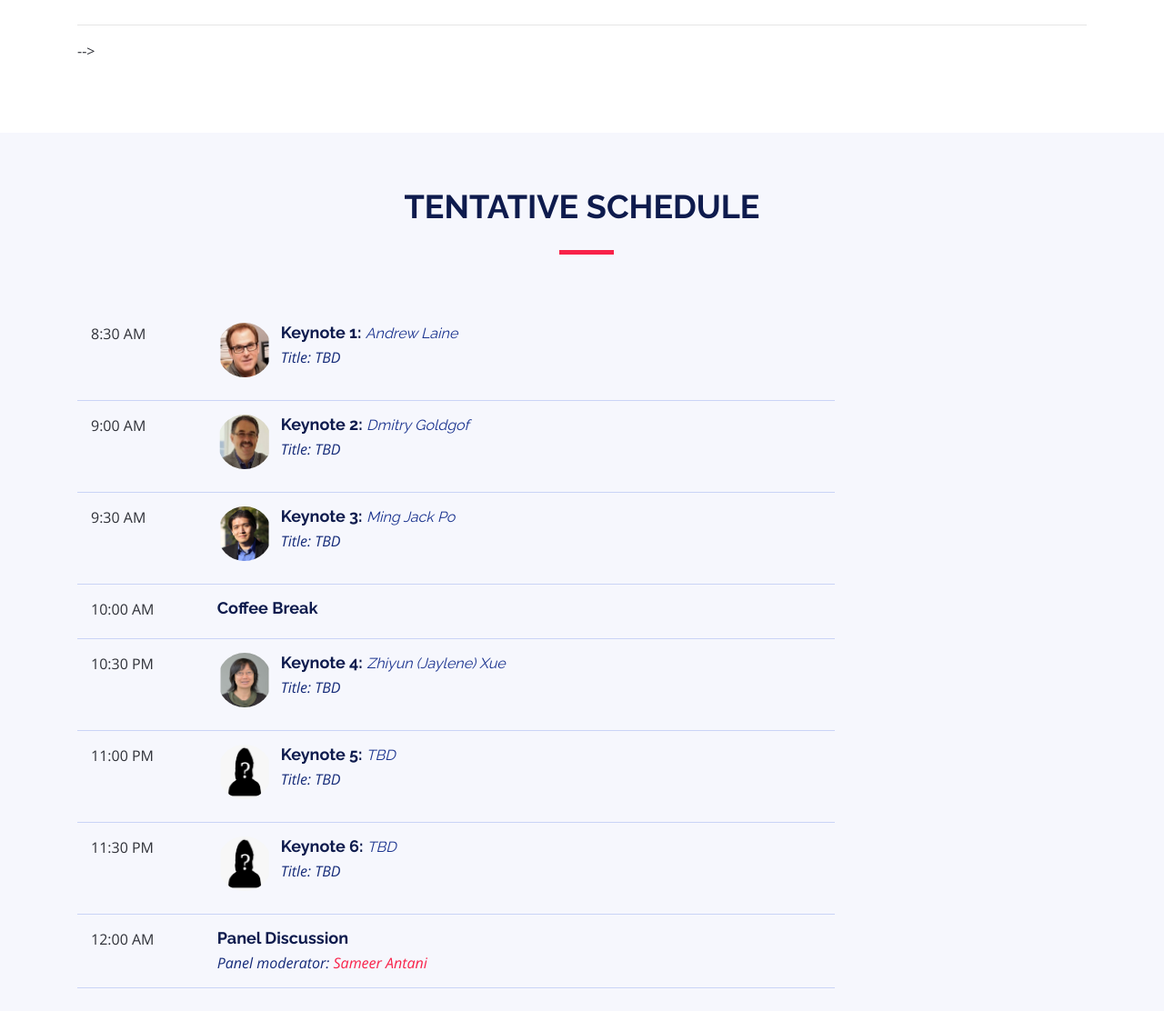
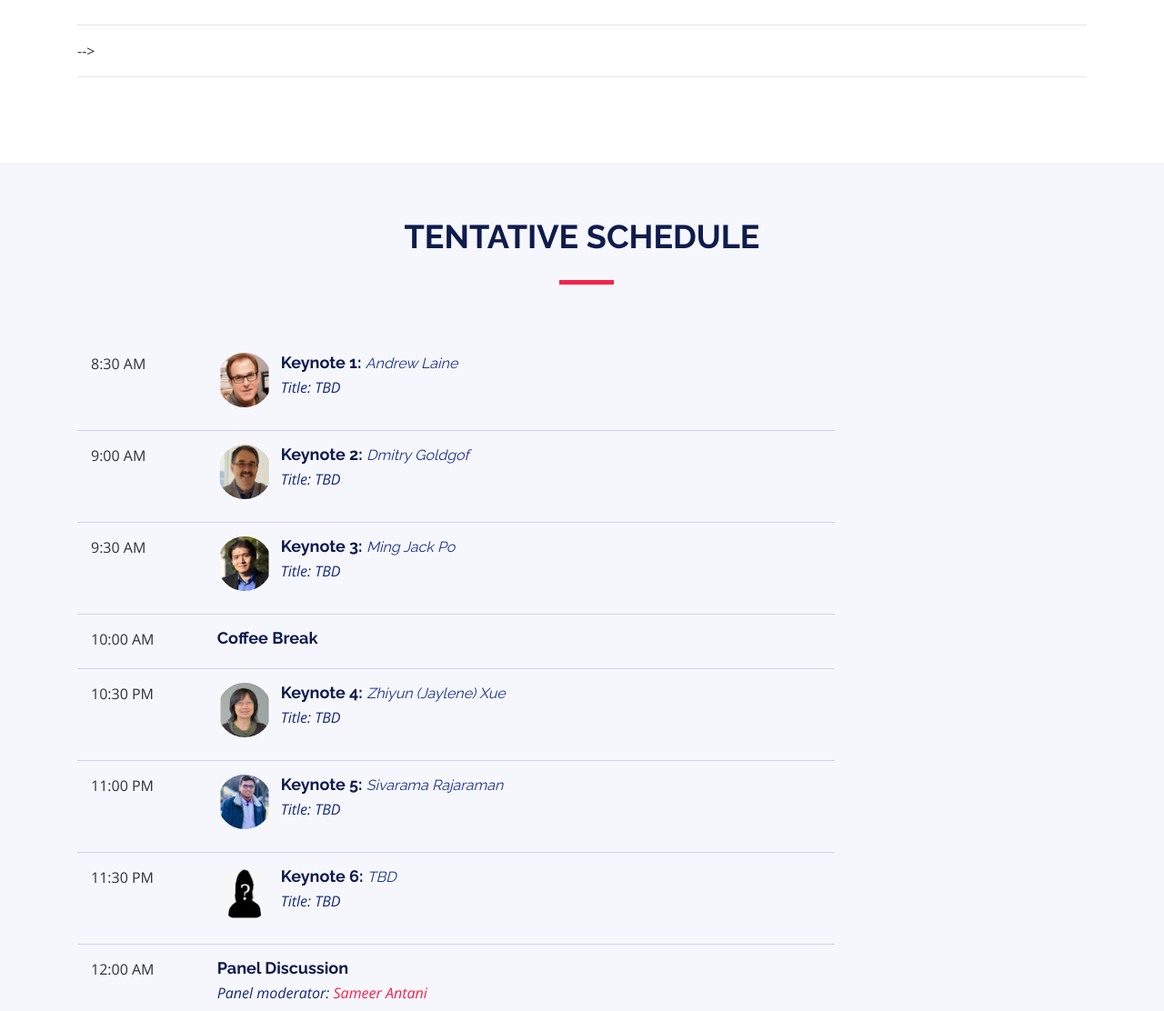
Before and after one commit to ghadazam/ghadazam.github.io, a plain HTML site: page index.html in a window 1280 px wide. Shown: the part 2956-4068 px from the top of the page at 91% size. Drawn offline with nearby package versions, Linux system fonts and the light colour scheme.

Commit message:
Update index.html

```diff
--- a/index.html
+++ b/index.html
@@ -154,8 +154,9 @@
 			<b><a href="https://lhncbc.nlm.nih.gov/personnel/sivaramakrishnan-rajaraman" target="_blank"><h2>Siva Rajaraman</h2></a>
 			<p></b>
      Sivarama Rajaraman joined the Lister Hill National Center for Biomedical Communications (LHNCBC), National Library of Medicine (NLM), National Institutes of Health (NIH), as a postdoctoral researcher in 2016. Siva received his Ph.D. in Information and Communication Engineering from Anna University, Chennai, India. He is involved in projects that aim to apply computational sciences and engineering techniques toward advancing life science applications. These projects involve the use of medical images for aiding healthcare professionals in low-cost decision-making at the point of care screening/diagnostics. He is a versatile researcher with expertise in machine learning, data science, biomedical image analysis/understanding, and computer vision. He has more than 15 years of experience in academia where he taught core and allied subjects in biomedical engineering. He has authored several national and international journal and conference publications in his area of expertise.       <hr> -->
-    </div>
-    </section>
+    <hr>
+</div>
+</section>
    <br> <br/>
 
 
@@ -229,9 +230,9 @@
               <div class="col-md-2"><time>11:00 PM</time></div>
               <div class="col-md-10">
                 <div class="speaker">
-                  <img src="ghadazam.github.io/img/pb.png" alt="TBD">
+                  <img src="ghadazam.github.io/img/sr.jpg" alt="Sivarama Rajaraman">
                 </div>
-                <h4>Keynote 5: <span>TBD </span></h4>
+                <h4>Keynote 5: <span>Sivarama Rajaraman</span></h4>
                 <p>Title: TBD </p>
               </div>
             </div>
```
